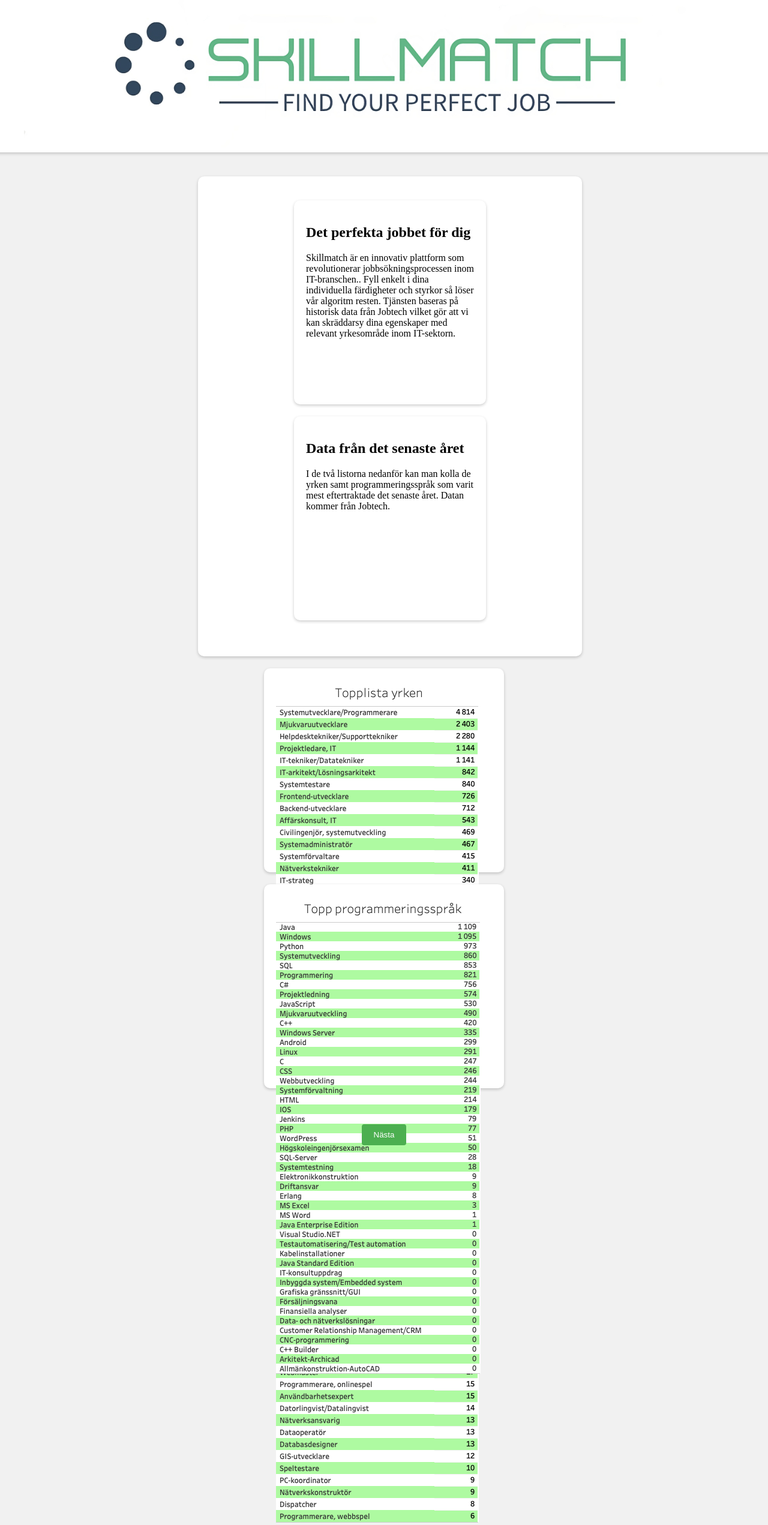
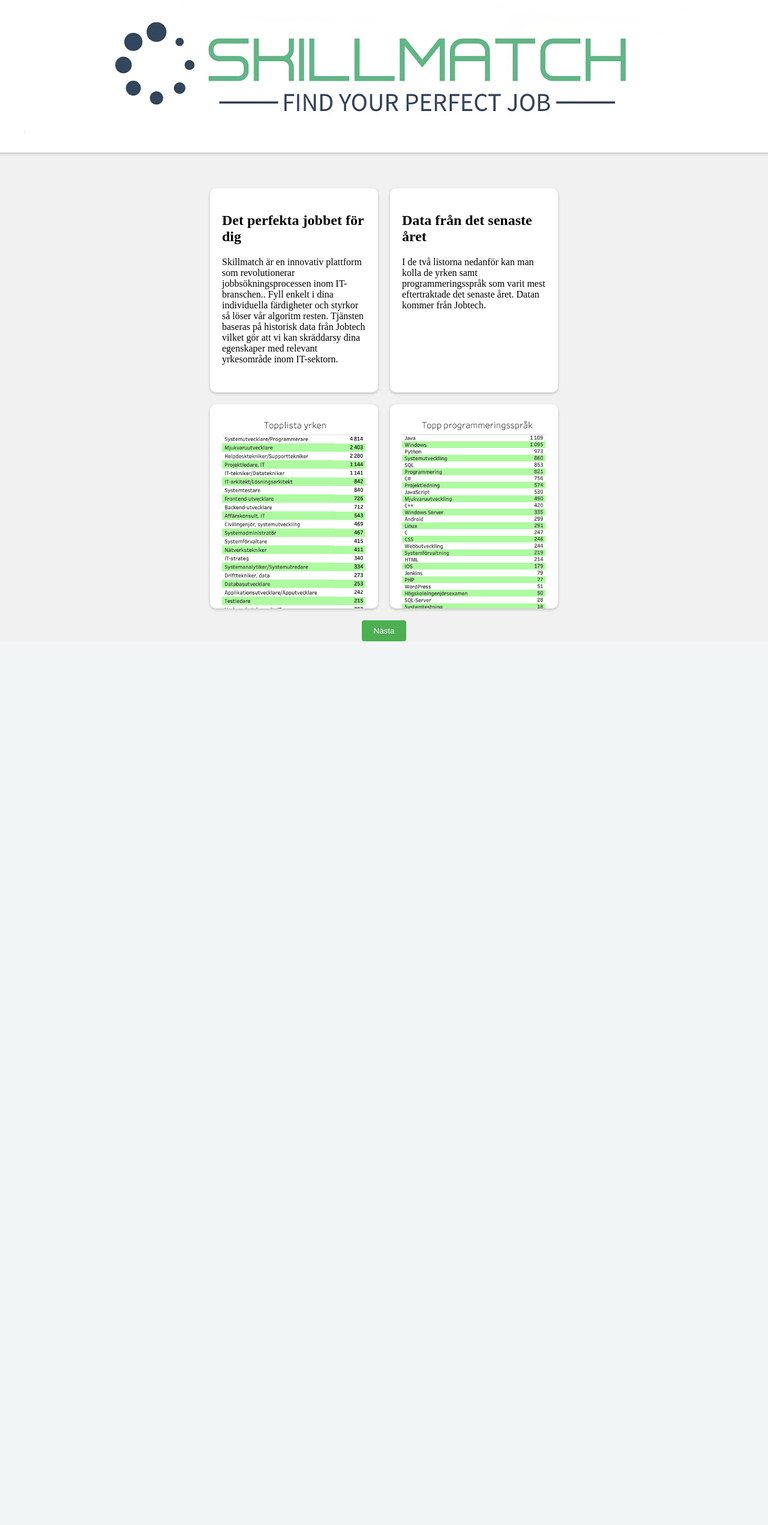
Before and after one commit to munchiebarajas/SkillMatch, a Flask app: page / in a window 1280 px wide. Shown: the whole page at 60% size. After the commit the page ends 1069 px from the top, so only its background shows below. Run offline with Flask 3, Linux system fonts and the light colour scheme.

Commit message:
Rätt med rutorna

```diff
--- a/engineraw/templates/index.html
+++ b/engineraw/templates/index.html
@@ -39,13 +39,8 @@
         /* Styles for the box container */
         .box-container {
             margin-top: 40px;
-            margin-left: 20px;
             width: 70%;
             max-width: 600px;
-            background-color: #ffffff;
-            padding: 20px;
-            border-radius: 10px;
-            box-shadow: 0 2px 5px rgba(0, 0, 0, 0.2);
         }
 
         /* Styles for the text inside the box */
@@ -74,30 +69,31 @@
         /* Additional styles for the new boxes */
         .additional-box-container {
             display: flex;
-            flex-wrap: wrap;
             justify-content: center;
             margin-top: 20px;
-            margin-bottom: 20px;
         }
 
         .additional-box {
-            flex-basis: calc((100% - 40px) / 2);
             background-color: #ffffff;
             padding: 20px;
             border-radius: 10px;
             box-shadow: 0 2px 5px rgba(0, 0, 0, 0.2);
-            margin-bottom: 20px;
+            margin: 0 10px;
+            width: calc(50% - 20px);
             height: 300px;
+            overflow: auto;
         }
 
         .additional-box img {
             max-width: 100%;
             height: auto;
+            display: block;
+            margin: 0 auto;
         }
 
         @media screen and (max-width: 768px) {
             .additional-box {
-                flex-basis: 100%;
+                width: 100%;
             }
         }
     </style>
@@ -132,7 +128,6 @@
                     eftertraktade det senaste året. Datan kommer från Jobtech.</p>
             </div>
         </div>
-    </div>
 
         <!-- Image boxes section -->
         <div class="additional-box-container">
@@ -148,6 +143,7 @@
                 <img src="{{ url_for('static', filename='Topprog.png') }}" alt="Image 2">
             </div>
         </div>
+    </div>
 
     <!-- Next button -->
     <div class="button-container">
```
Lines whose indentation alone changed are shown as unchanged.
